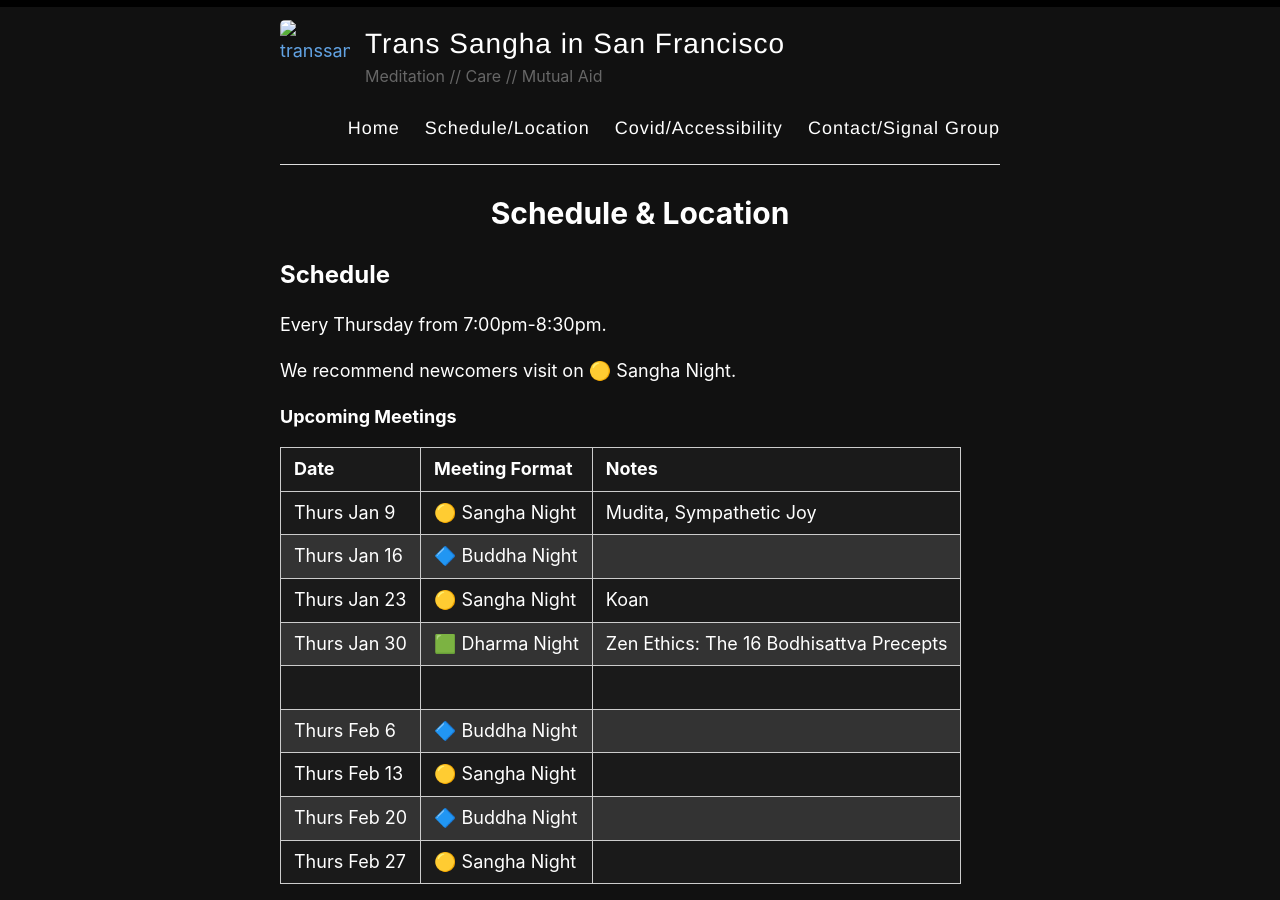
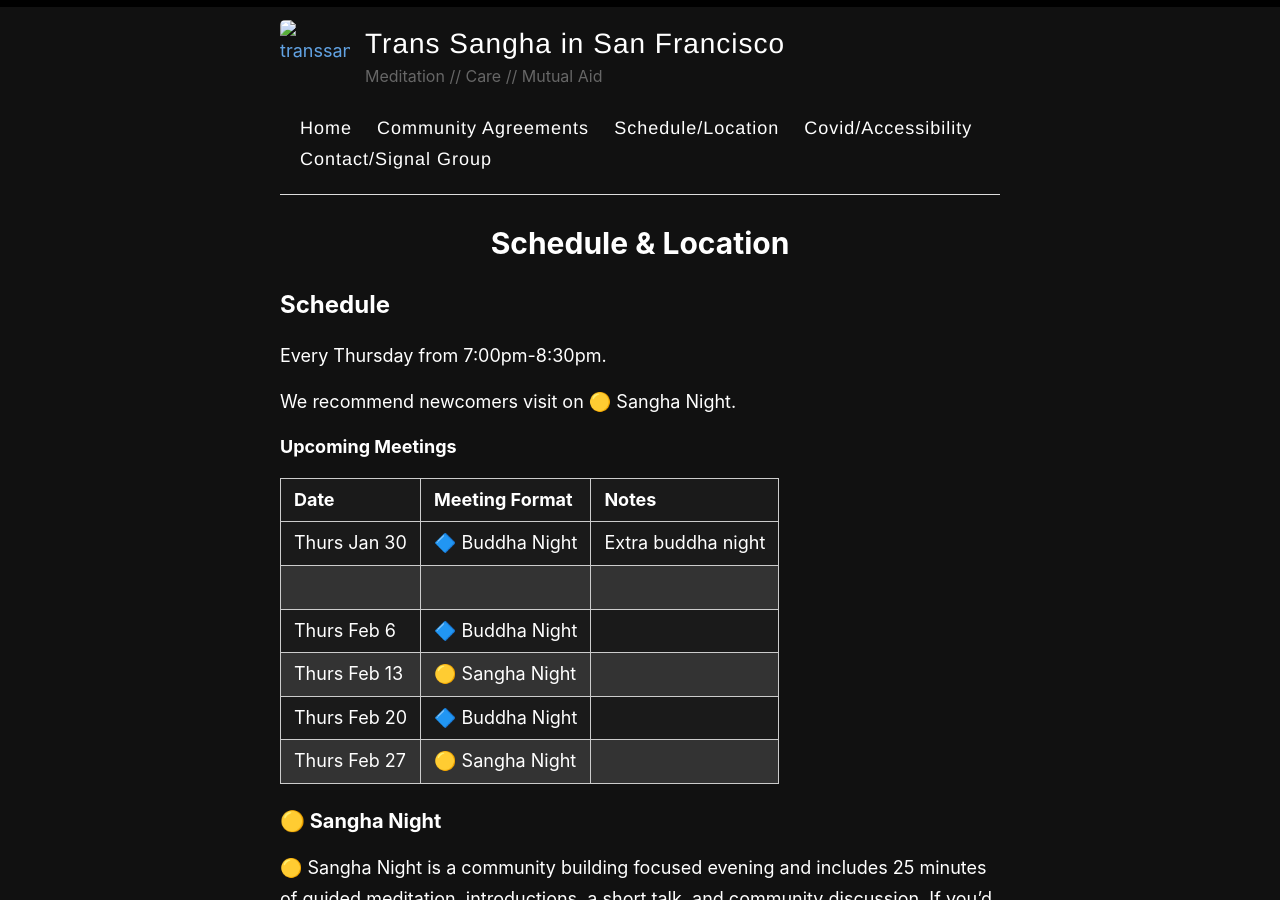
Before and after one commit to rykener/transsangha, a Jekyll site: the page built from _pages/schedule.md, in a window 1280 px wide and 900 px high. Built offline with Jekyll 4.4.1, drawn with Linux system fonts in a browser that asks for light colours.

Commit message:
add agreements, update sched

```diff
--- a/_layouts/default.html
+++ b/_layouts/default.html
@@ -27,6 +27,7 @@
 
             <nav>
               <a href="{{ site.baseurl }}/">Home</a>
+              <a href="{{ site.baseurl }}/agreements">Community Agreements</a>
               <a href="{{ site.baseurl }}/schedule">Schedule/Location</a>
               <a href="{{ site.baseurl }}/accessibility">Covid/Accessibility</a>
               <a href="{{ site.baseurl }}/contact">Contact/Signal Group</a>
--- a/_pages/schedule.md
+++ b/_pages/schedule.md
@@ -16,10 +16,7 @@ We recommend newcomers visit on 🟡 Sangha Night.
 
 | Date         | Meeting Format  | Notes |
 |--------------|-----------------|-------|
-| Thurs Jan 9  | 🟡 Sangha Night | Mudita, Sympathetic Joy
-| Thurs Jan 16 | 🔷 Buddha Night |
-| Thurs Jan 23 | 🟡 Sangha Night | Koan
-| Thurs Jan 30 | 🟩 Dharma Night | Zen Ethics: The 16 Bodhisattva Precepts
+| Thurs Jan 30 | 🔷 Buddha Night | Extra buddha night
 | | |
 | Thurs Feb 6  | 🔷 Buddha Night |
 | Thurs Feb 13 | 🟡 Sangha Night |
```
Also changed, not shown: _pages/agreements.md (+2 -4 lines).
